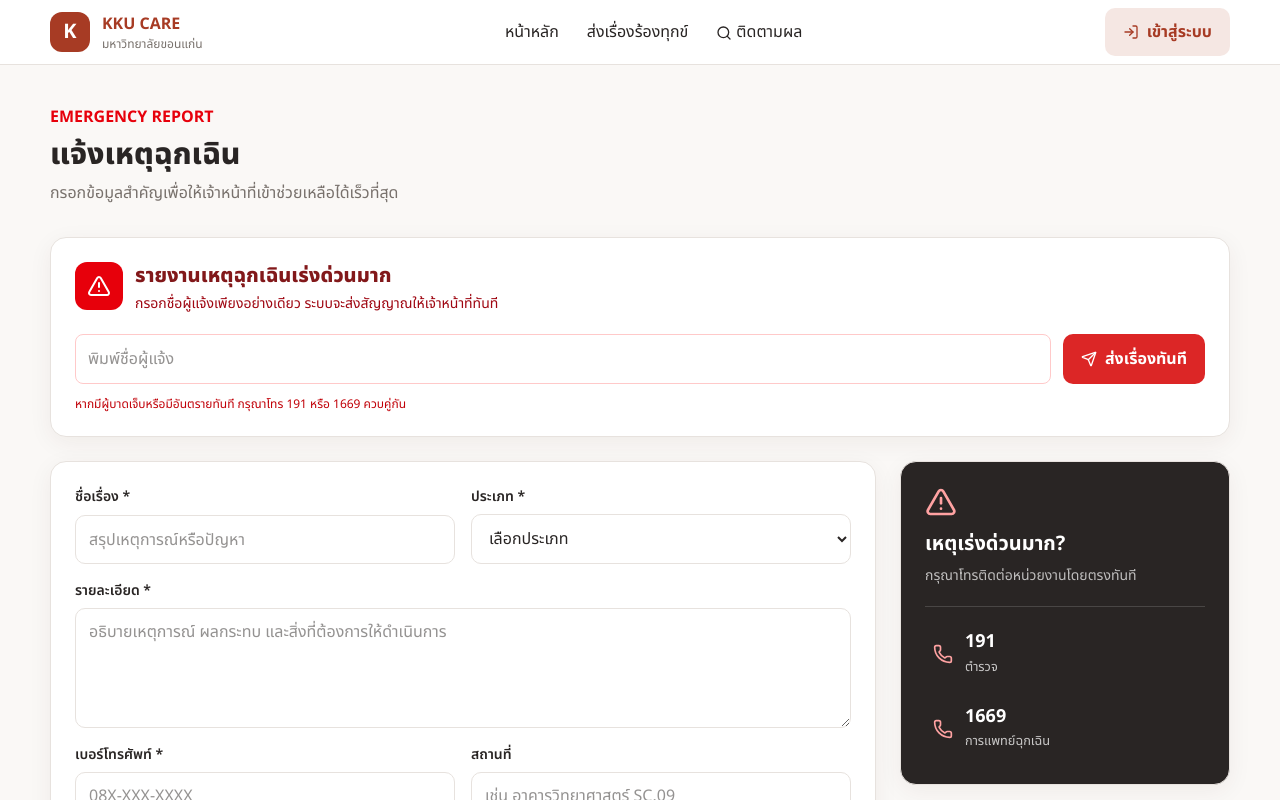
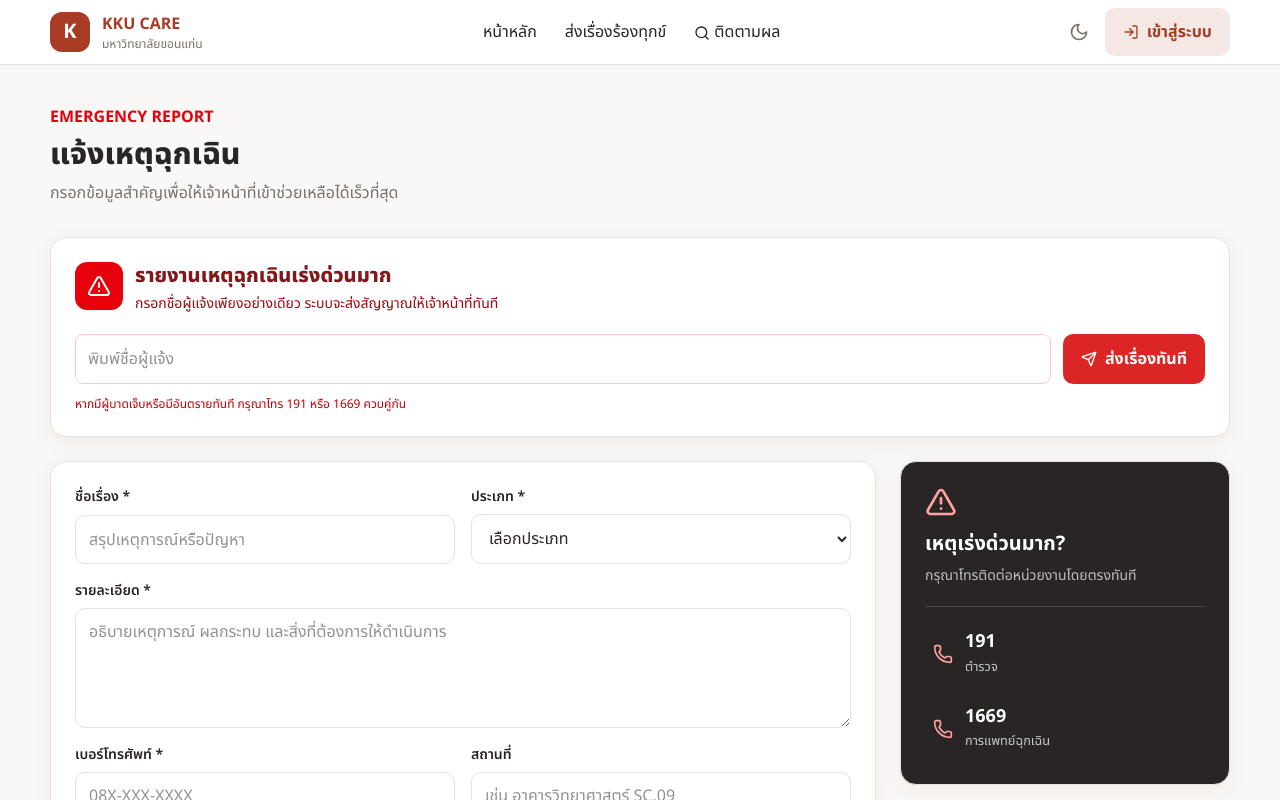
Before and after one commit to Thanachatk/KKU_Care, a Next.js app: page /emergency in a window 1280 px wide. Shown: the top 800 px of the page. Built offline with nearby package versions, Linux system fonts and the light colour scheme; no server answers.

Commit message:
Improve theme and role-aware admin navigation

```diff
--- a/app/globals.css
+++ b/app/globals.css
@@ -11,6 +11,11 @@ button { cursor:pointer; }
 .container { width:min(1180px,calc(100% - 40px)); margin:auto; }
 .card { border:1px solid var(--border); background:var(--card); border-radius:16px; box-shadow:0 6px 24px rgba(64,35,25,.06); }
 .emergency-contact-card { background:#292524; color:#fff; }
+[data-theme="midnight"] body { --bg:#171311; --card:#241d1a; --text:#f8f4f1; --muted:#c9bdb6; --border:#4b3a34; background:var(--bg); color:var(--text); }
+[data-theme="midnight"] .bg-white { background-color:var(--card)!important; }
+[data-theme="midnight"] .text-\[\#292524\] { color:var(--text)!important; }
+[data-theme="midnight"] input,[data-theme="midnight"] select,[data-theme="midnight"] textarea { background:#302622; color:var(--text); border-color:var(--border); }
+[data-theme="midnight"] .card { border-color:var(--border); }
 .focus-ring:focus-visible, button:focus-visible, a:focus-visible, input:focus-visible, textarea:focus-visible, select:focus-visible { outline:3px solid #E2A99B; outline-offset:2px; }
 .btn { border:0; border-radius:10px; padding:12px 18px; font-weight:700; transition:.2s; display:inline-flex; align-items:center; justify-content:center; gap:8px; }
 .btn-primary { background:var(--primary); color:#fff; }.btn-primary:hover { background:var(--primary-hover); }.btn-secondary { background:var(--primary-light); color:var(--primary); }.btn-ghost { background:transparent; color:var(--primary); }.btn-danger { background:#DC2626;color:#fff; }
--- /dev/null
+++ b/components/theme-toggle.tsx
@@ -0,0 +1,15 @@
+"use client";
+
+import { Moon, Sun } from "lucide-react";
+import { useEffect, useState } from "react";
+
+export function ThemeToggle() {
+  const [dark, setDark] = useState(false);
+  useEffect(() => setDark(document.documentElement.dataset.theme === "midnight"), []);
+  function toggle() {
+    const next = !dark;
+    document.documentElement.dataset.theme = next ? "midnight" : "warm";
+    setDark(next);
+  }
+  return <button type="button" onClick={toggle} className="rounded-lg p-2 text-[#78716C] hover:bg-[#F5E7E3]" aria-label={dark ? "เปลี่ยนเป็นธีมสว่าง" : "เปลี่ยนเป็นธีมเข้ม"} title={dark ? "ธีมสว่าง" : "ธีมเข้ม"}>{dark ? <Sun className="h-5 w-5" /> : <Moon className="h-5 w-5" />}</button>;
+}
```
Also changed, not shown: components/header.tsx (+2 -2 lines).
